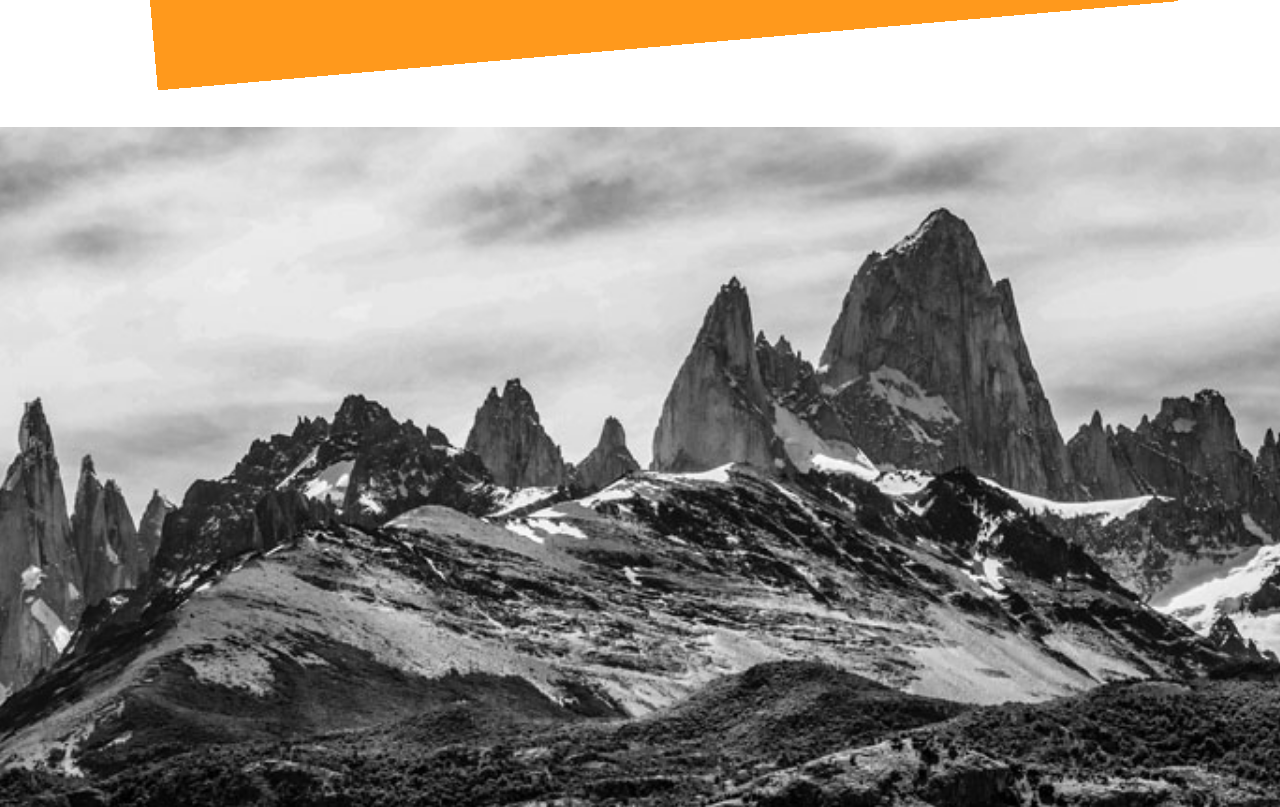
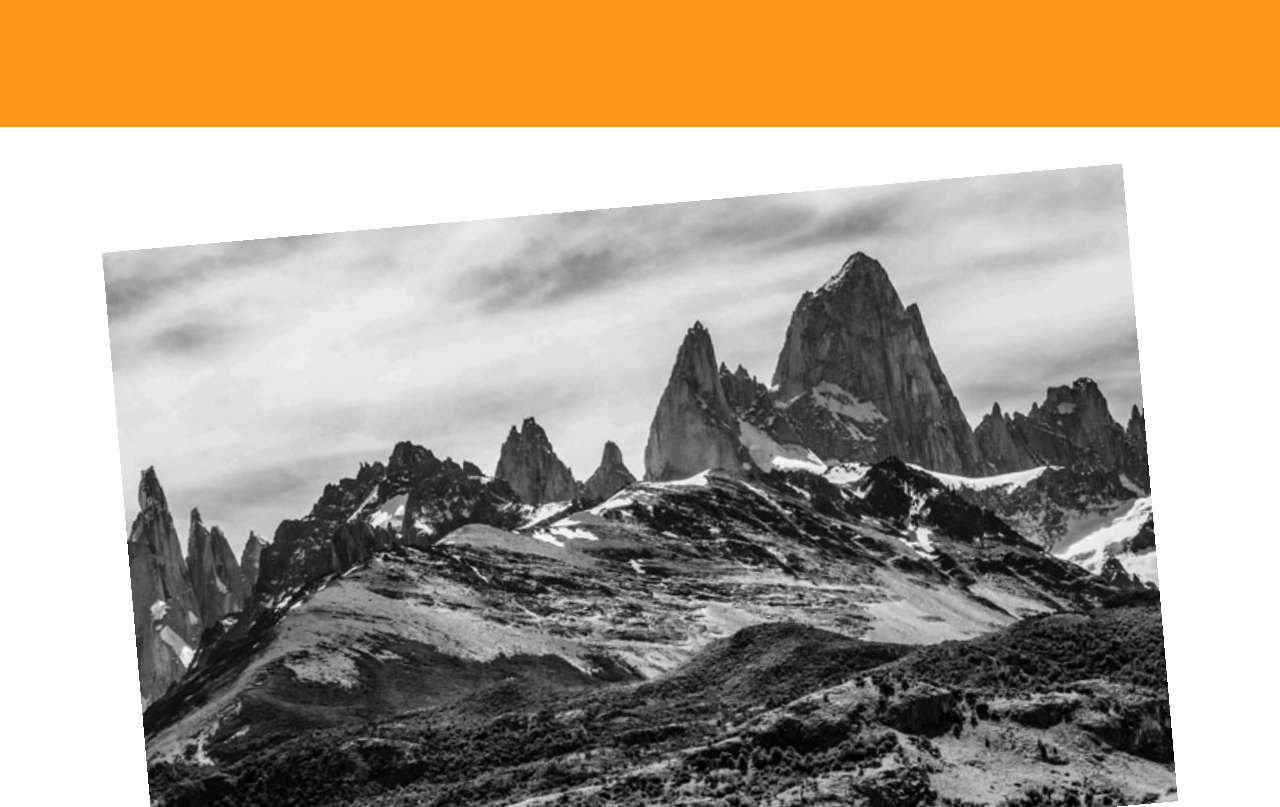
Before and after one commit to Bartholomeas/my-studio-app, a Next.js app in the folder apps/frontend/: page / in a window 1280 px wide. Shown: the part 673-1480 px from the top of the page. Built offline with nearby package versions, Linux system fonts and the light colour scheme.

Commit message:
feat: refactor shuffle scroll

```diff
--- a/apps/frontend/package.json
+++ b/apps/frontend/package.json
@@ -6,7 +6,8 @@
 		"dev": "next dev --turbo",
 		"build": "next build",
 		"start": "next start",
-    "lint": "next lint"
+		"lint": "next lint --fix",
+		"format": "prettier --write \"src/**/*.{ts,tsx}\""
 	},
 	"dependencies": {
 		"@radix-ui/react-icons": "^1.3.0",
--- a/apps/frontend/prettier.config.mjs
+++ b/apps/frontend/prettier.config.mjs
@@ -4,6 +4,7 @@ export default {
 	trailingComma: "all",
 	printWidth: 100,
 	useTabs: true,
+	preserveWhitespace: false,
 	plugins: ["prettier-plugin-tailwindcss"],
 	tailwindConfig: "./tailwind.config.ts",
 };
--- a/apps/frontend/src/app/layout.tsx
+++ b/apps/frontend/src/app/layout.tsx
@@ -1,4 +1,7 @@
-import React, { ReactNode } from "react";
+import React, { type ReactNode } from "react";
+
+import { LenisWrapper } from "@/lib/lenis/lenis";
+
 import type { Metadata } from "next";
 
 import "./globals.css";
@@ -8,14 +11,18 @@ export const metadata: Metadata = {
 	description: "Generated by create next app",
 };
 
-export default function RootLayout({
+const RootLayout = ({
 	children,
 }: Readonly<{
 	children: ReactNode;
-}>) {
+}>) => {
 	return (
 		<html lang="pl">
-			<body>{children}</body>
+			<LenisWrapper>
+				<body>{children}</body>
+			</LenisWrapper>
 		</html>
 	);
-}
+};
+
+export default RootLayout;
--- a/apps/frontend/src/app/page.tsx
+++ b/apps/frontend/src/app/page.tsx
@@ -1,73 +1,15 @@
-'use client';
-
-import { useEffect, useRef } from "react";
-
-import { motion, type MotionValue, useScroll, useTransform } from "framer-motion";
-import Lenis from "lenis";
-import Image from "next/image";
-
-import Pic1 from "./../../public/pic1.webp";
-import Pic2 from "./../../public/pic2.jpg";
-
-interface SectionProps {
-  scrollYProgress: MotionValue<number>;
-}
+import { AboutSection } from "@/components/home/sections/about-section";
+import { LandingSection } from "@/components/home/sections/landing-section";
+import { HomeMainWrapper } from "@/components/home/wrappers/home-main-wrapper";
 
 const Home = () => {
-  const container = useRef<HTMLElement | null>(null);
-  const { scrollYProgress } = useScroll({ target: container, offset: ['start start', 'end end'] });
-
-  useEffect(() => {
-    const lenis = new Lenis({
-      duration: 1.2,
-      orientation: 'vertical',
-      gestureOrientation: 'vertical',
-      touchMultiplier: 2,
-    });
-
-    const raf = (time: number) => {
-      lenis.raf(time);
-      requestAnimationFrame(raf);
-    };
-
-    requestAnimationFrame(raf);
-
-    return () => {
-      lenis.destroy();
-    };
-  }, []);
-
-  return (
-    <main ref={container} className="relative h-[200vh]">
-      <Section1 scrollYProgress={scrollYProgress} />
-      <Section2 scrollYProgress={scrollYProgress} />
-    </main>
-  );
+	return (
+		<HomeMainWrapper className="relative h-[200vh]">
+			<LandingSection />
+			<AboutSection />
+			<div className="h-screen bg-white" />
+		</HomeMainWrapper>
+	);
 };
 
 export default Home;
-
-const Section1 = ({ scrollYProgress }: SectionProps) => {
-  const scale = useTransform(scrollYProgress, [0, 1], [1, 0.8]);
-  const rotate = useTransform(scrollYProgress, [0, 1], [0, -5]);
-
-  return <motion.section style={{ scale, rotate }} className="sticky top-0 h-screen bg-[#ff991c] flex flex-col items-center justify-center text-white pb-[10vh] text-[3.5vw]">
-    <p>Scroll perspective</p>
-    <div className="flex gap-4">
-      <p>Section</p>
-      <div className="relative w-[12.5vw]">
-        <Image src={Pic1} alt="BackgroundImage" fill placeholder="blur" />
-      </div>
-      <p>transition</p>
-    </div>
-  </motion.section>;
-};
-
-const Section2 = ({ scrollYProgress }: SectionProps) => {
-  const scale = useTransform(scrollYProgress, [0, 1], [0.8, 1]);
-  const rotate = useTransform(scrollYProgress, [0, 1], [-5, 0]);
-
-  return <motion.section style={{ scale, rotate }} className="h-screen relative">
-    <Image src={Pic2} alt="BackgroundImage" className="object-cover" fill placeholder="blur" />
-  </motion.section>;
-};
--- /dev/null
+++ b/apps/frontend/src/components/animations/context/scroll-progress-context.tsx
@@ -0,0 +1,21 @@
+"use client";
+
+import { createContext, useContext } from "react";
+
+import { type MotionValue } from "framer-motion";
+
+type ScrollProgressContextProps = {
+	scrollYProgress: MotionValue<number>;
+};
+
+const ScrollProgressContext = createContext<ScrollProgressContextProps | undefined>(undefined);
+
+const useScrollProgressContext = () => {
+	const context = useContext(ScrollProgressContext);
+	if (!context) {
+		throw new Error("useScrollProgressContext must be used within a HomepageMainWrapper");
+	}
+	return context;
+};
+
+export { ScrollProgressContext, useScrollProgressContext };
--- /dev/null
+++ b/apps/frontend/src/components/animations/section-scale-rotate.tsx
@@ -0,0 +1,46 @@
+"use client";
+
+import { type ComponentProps, type ReactNode } from "react";
+
+import { motion, useTransform } from "framer-motion";
+
+import { useScrollProgressContext } from "./context/scroll-progress-context";
+
+type SectionScaleRotateProps = {
+	children: ReactNode;
+	className?: ComponentProps<"section">["className"];
+	scaleOpts?: { inputRange: number[]; outputRange: number[] };
+	rotateOpts?: { inputRange: number[]; outputRange: number[] };
+};
+export const SectionScaleRotate = ({
+	children,
+	className,
+	scaleOpts = {
+		inputRange: [0, 1],
+		outputRange: [1, 0.8],
+	},
+	rotateOpts = {
+		inputRange: [0, 1],
+		outputRange: [0, -5],
+	},
+}: SectionScaleRotateProps) => {
+	const { scrollYProgress } = useScrollProgressContext();
+	const scale = useTransform(
+		scrollYProgress,
+		scaleOpts.inputRange,
+		scaleOpts.outputRange,
+		// { clamp: false }
+	);
+	const rotate = useTransform(
+		scrollYProgress,
+		rotateOpts.inputRange,
+		rotateOpts.outputRange,
+		// { clamp: false }
+	);
+
+	return (
+		<motion.section style={{ scale, rotate }} className={className}>
+			{children}
+		</motion.section>
+	);
+};
--- a/apps/frontend/src/components/ui/button.tsx
+++ b/apps/frontend/src/components/common/ui/button.tsx
@@ -1,4 +1,5 @@
 import * as React from "react";
+
 import { Slot } from "@radix-ui/react-slot";
 import { cva, type VariantProps } from "class-variance-authority";
 
--- /dev/null
+++ b/apps/frontend/src/components/home/sections/about-section.tsx
@@ -0,0 +1,17 @@
+import Image from "next/image";
+
+import { SectionScaleRotate } from "@/components/animations/section-scale-rotate";
+
+import Pic2 from "./../../../../public/pic2.jpg";
+
+export const AboutSection = () => {
+	return (
+		<SectionScaleRotate
+			scaleOpts={{ inputRange: [0, 1], outputRange: [0.8, 1] }}
+			rotateOpts={{ inputRange: [0, 1], outputRange: [-5, 0] }}
+			className="relative h-screen"
+		>
+			<Image src={Pic2} alt="BackgroundImage" className="object-cover" fill placeholder="blur" />
+		</SectionScaleRotate>
+	);
+};
--- /dev/null
+++ b/apps/frontend/src/components/home/sections/landing-section.tsx
@@ -0,0 +1,20 @@
+import Image from "next/image";
+
+import { SectionScaleRotate } from "@/components/animations/section-scale-rotate";
+
+import Pic1 from "./../../../../public/pic1.webp";
+
+export const LandingSection = () => {
+	return (
+		<SectionScaleRotate className="sticky top-0 flex h-screen flex-col items-center justify-center bg-[#ff991c] pb-[10vh] text-[3.5vw] text-white">
+			<p>Scroll perspective</p>
+			<div className="flex gap-4">
+				<p>Section</p>
+				<div className="relative w-[12.5vw]">
+					<Image src={Pic1} alt="BackgroundImage" fill placeholder="blur" />
+				</div>
+				<p>transition</p>
+			</div>
+		</SectionScaleRotate>
+	);
+};
--- /dev/null
+++ b/apps/frontend/src/components/home/wrappers/home-main-wrapper.tsx
@@ -0,0 +1,25 @@
+"use client";
+
+import { type ComponentProps, useRef } from "react";
+
+import { useScroll } from "framer-motion";
+
+import { ScrollProgressContext } from "@/components/animations/context/scroll-progress-context";
+
+type HomeMainWrapperProps = {
+	children: React.ReactNode;
+	className?: ComponentProps<"main">["className"];
+};
+
+export const HomeMainWrapper = ({ children, className }: HomeMainWrapperProps) => {
+	const container = useRef<HTMLDivElement | null>(null);
+	const { scrollYProgress } = useScroll({ target: container, offset: ["start start", "end end"] });
+
+	return (
+		<main ref={container} className={className}>
+			<ScrollProgressContext.Provider value={{ scrollYProgress }}>
+				{children}
+			</ScrollProgressContext.Provider>
+		</main>
+	);
+};
--- /dev/null
+++ b/apps/frontend/src/lib/lenis/lenis.tsx
@@ -0,0 +1,18 @@
+"use client";
+
+import { ReactLenis } from "lenis/react";
+
+export const LenisWrapper = ({ children }: { children: React.ReactNode }) => {
+	return (
+		<ReactLenis
+			root
+			options={{
+				duration: 1.2,
+				easing: (t) => (t === 1 ? 1 : 1 - Math.pow(2, -10 * t)),
+				touchMultiplier: 2,
+			}}
+		>
+			{children}
+		</ReactLenis>
+	);
+};
```
Also changed, not shown: apps/frontend/.eslintrc.json. Lines whose indentation alone changed are shown as unchanged.
